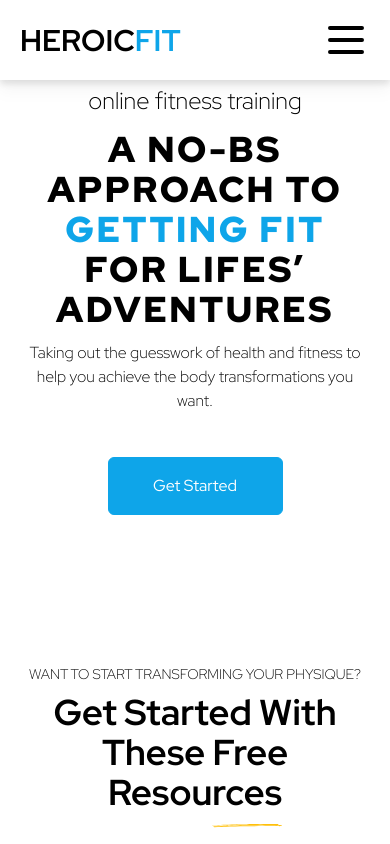
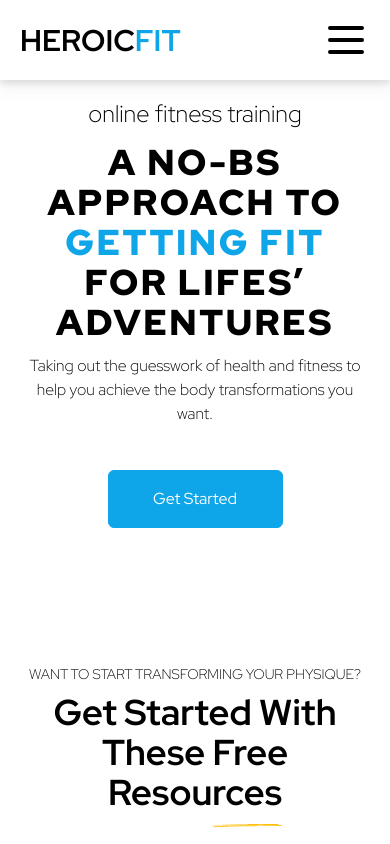
Before and after one commit to thuannguyen88/heroicfit, a React (Create React App) app: page / in a window 390 px wide. Shown: the top 844 px of the page. Built offline with nearby package versions, Linux system fonts and the light colour scheme.

Commit message:
adjsuted heroc section padding so that subheading isnt covered on media queries

```diff
--- a/src/components/Hero.jsx
+++ b/src/components/Hero.jsx
@@ -8,7 +8,7 @@
 export default function Hero() {
   return (
     <div className="w-screen ">
-      <div className="flex md:flex-row max-w-[1240px] m-auto min-h-[600px] px-5">
+      <div className="flex md:flex-row max-w-[1240px] m-auto min-h-[600px] px-5 pt-[25px]">
         <div className="flex flex-col justify-center py-8 max-w-[710px] text-center md:text-left align-middle">
           <p className="text-2xl font-light">online fitness training</p>
           <h1 className="py-3 text-4xl md:text-5xl  font-black tracking-[0.07em] md:leading-[1.05]">
```
